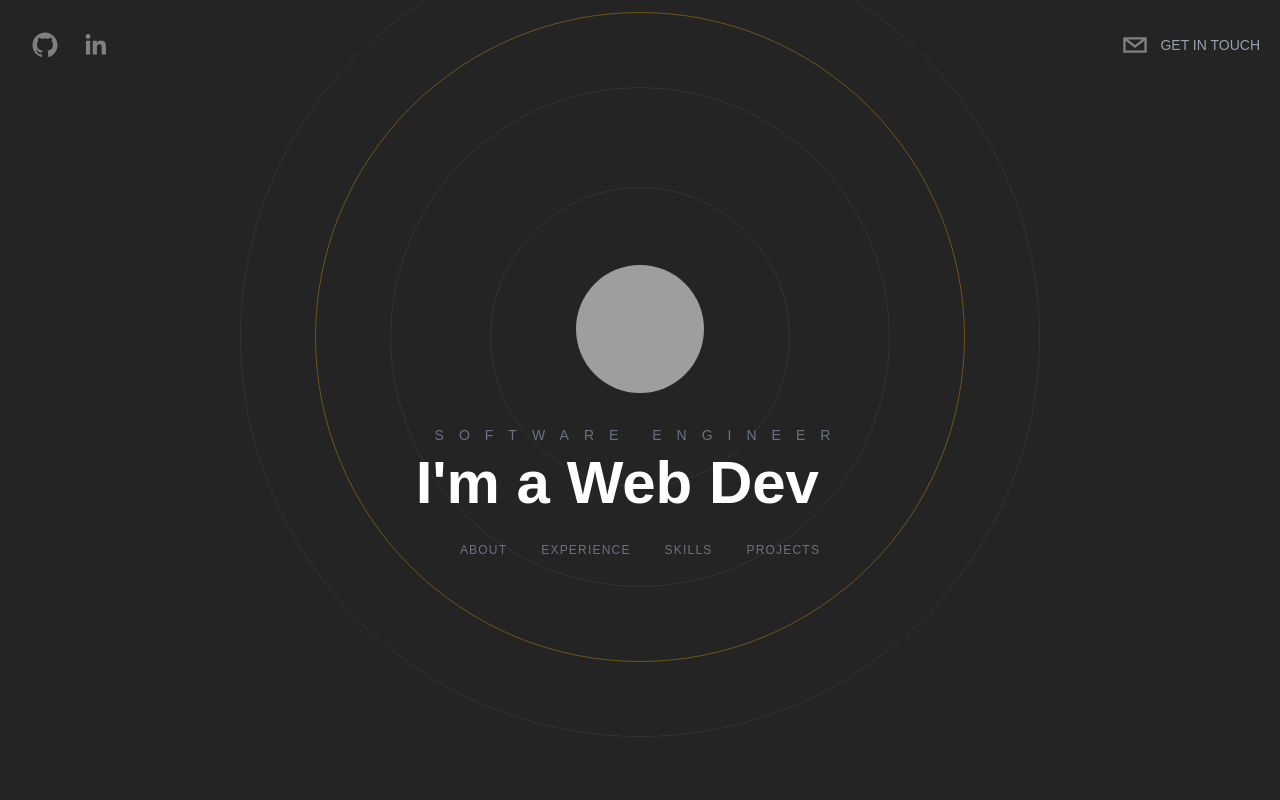
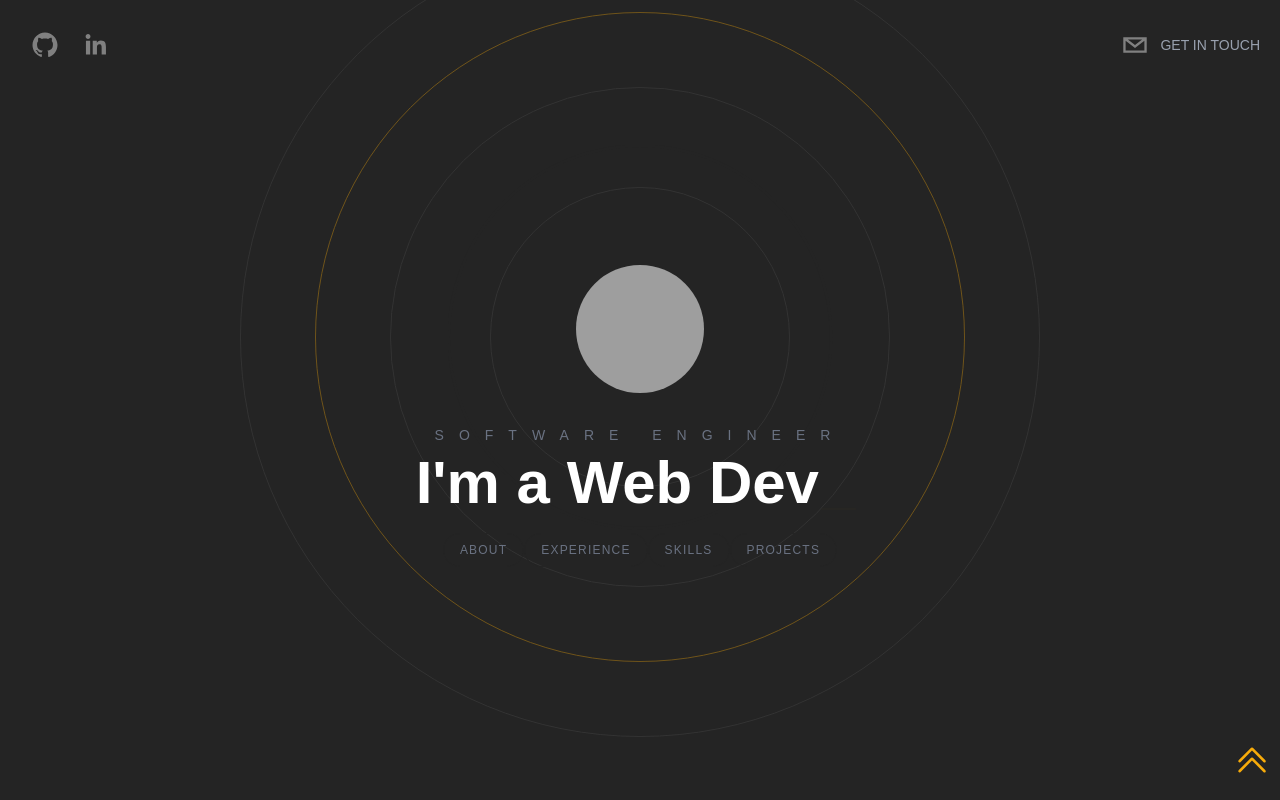
Before and after one commit to mateus-schultz/portfolio-mateus, a Next.js app: page / in a window 1280 px wide. Built offline with nearby package versions, Linux system fonts and the light colour scheme; grey boxes are pictures that could not be loaded.

Commit message:
fix: scroll behaviors

```diff
--- a/src/app/page.tsx
+++ b/src/app/page.tsx
@@ -1,3 +1,6 @@
+import Link from "next/link";
+import { ChevronDoubleUpIcon } from "@heroicons/react/24/solid";
+
 import { Header } from "@/components/Sections/Header";
 import { Hero } from "@/components/Sections/Hero";
 import { About } from "@/components/Sections/About";
@@ -34,6 +37,10 @@ export default function Home() {
       <section id="contact" className="snap-start">
         <Contact />
       </section>
+
+      <Link href="#hero">
+        <ChevronDoubleUpIcon className="sticky bottom-5 h-10 w-10 ml-auto m-2 text-[#F7AB0A]" />
+      </Link>
     </div>
   );
 }
--- a/src/components/Sections/Header.tsx
+++ b/src/components/Sections/Header.tsx
@@ -2,6 +2,7 @@
 
 import { SocialIcon } from "react-social-icons";
 import { motion } from "framer-motion";
+import Link from "next/link";
 
 export const Header = () => {
   return (
@@ -27,6 +28,7 @@ export const Header = () => {
           />
         </motion.div>
 
+        <Link href="#contact">
           <motion.div
             className="flex items-center text-gray-300 cursor-pointer"
             initial={{ x: 500, opacity: 0, scale: 0.5 }}
@@ -38,12 +40,12 @@ export const Header = () => {
               network="email"
               fgColor="gray"
               bgColor="transparent"
-            url="#contact"
             />
             <p className="uppercase hidden md:inline-flex text-sm text-gray-400">
               Get in touch
             </p>
           </motion.div>
+        </Link>
       </div>
     </header>
   );
```
Lines whose indentation alone changed are shown as unchanged.
